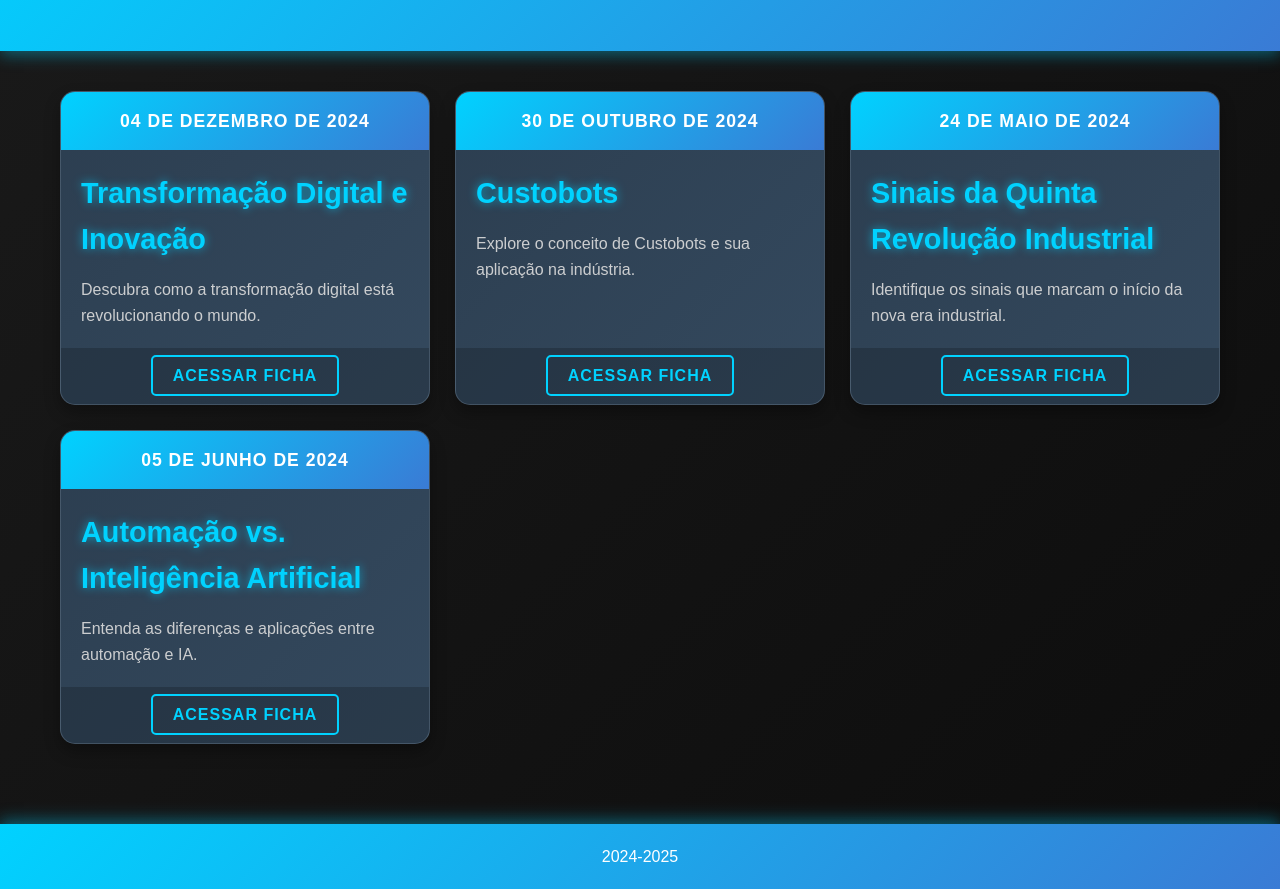
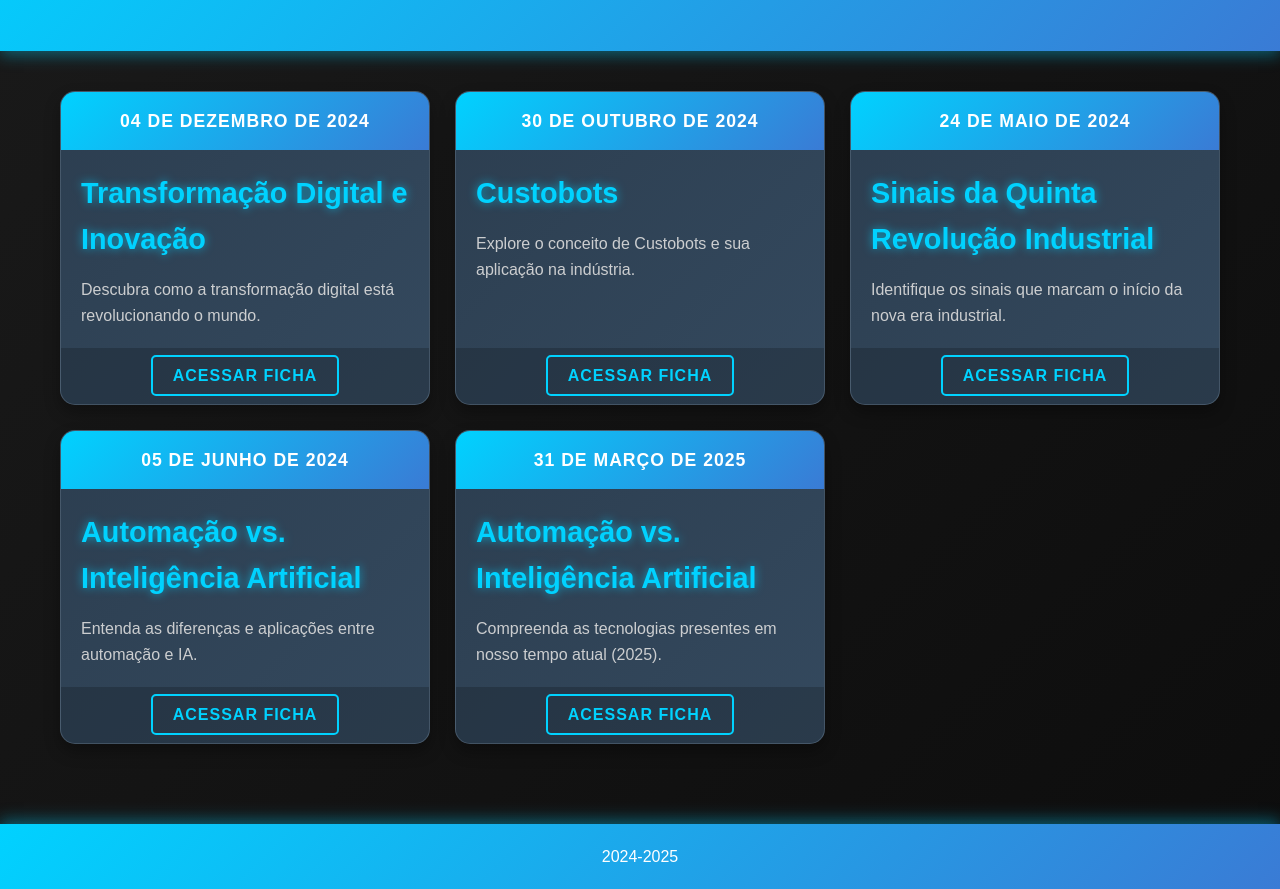
Before and after one commit to RAVELLSL/caderno-virtual, a plain HTML site: page index.html in a window 1280 px wide. Shown: the part 136-1025 px from the top of the page. Drawn offline with Linux system fonts and the light colour scheme.

Commit message:
Update index.html

```diff
--- a/index.html
+++ b/index.html
@@ -200,6 +200,18 @@
                 <a href="https://ravellsl.github.io/https-ravellsl.github.io-cadernovirtual-AutomacaoVersusIA/" target="_blank">Acessar Ficha</a>
             </div>
         </div>
+
+ <div class="aula">
+            <div class="data">31 de março de 2025</div>
+            <div class="tematica">
+                <h2>Automação vs. Inteligência Artificial</h2>
+                <p>Compreenda as tecnologias presentes em nosso tempo atual (2025).</p>
+            </div>
+            <div class="ficha">
+                <a href="https://ravellsl.github.io/cadernovirtual-tech-2025/" target="_blank">Acessar Ficha</a>
+            </div>
+        </div>
+
     </main>
 
     <footer>
```
